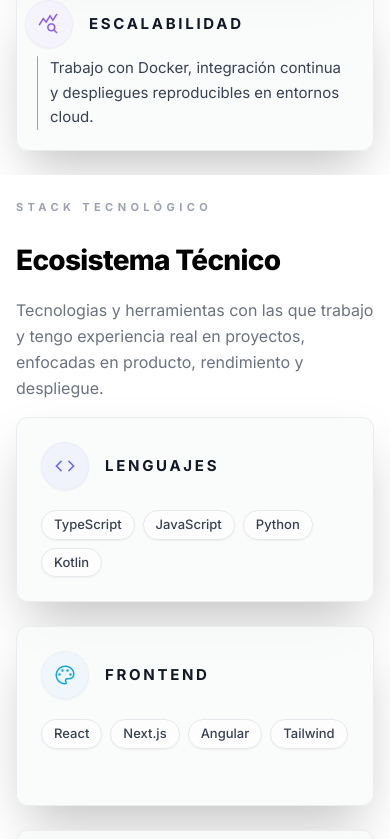
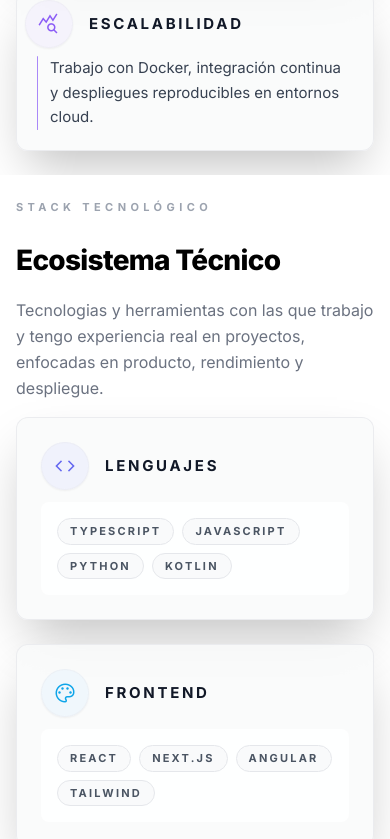
Before and after one commit to BlackDFCN/Portfolio, a Next.js app: page / in a window 390 px wide. Shown: the part 2448-3287 px from the top of the page. Built offline with nearby package versions, Linux system fonts and the light colour scheme.

Commit message:
fix: enhance dark mode styles for project cards and tags; improve layout and description visibility in project card content

```diff
--- a/app/globals.css
+++ b/app/globals.css
@@ -654,11 +654,30 @@ body {
 /* Unifica fondo y borde para igualar claridad y contraste del modo claro */
 .dark .project-card,
 .dark .stack-category-card,
-.dark .pillar-card,
-.dark .service-card {
-  background: linear-gradient(120deg, rgba(30,32,36,0.98) 60%, rgba(22,23,27,0.98) 100%);
-  border: 1.5px solid rgba(255,255,255,0.08);
-  box-shadow: 0 1px 3px 0 rgba(0,0,0,0.25);
+.dark .pillar-card {
+  background: #23242a !important;
+  border-radius: 8px;
+  box-shadow: 0 1px 3px 0 rgba(0,0,0,0.18);
+  border: none !important;
+}
+
+.dark .tech-badge,
+.dark .project-tag {
+  border: 1.5px solid #444851 !important;
+  background: #23242a !important;
+  color: #e5e7eb !important;
+  border-radius: 9999px !important;
+  font-weight: 700;
+  text-transform: uppercase;
+  letter-spacing: 0.2em;
+  font-size: clamp(11px, 0.9vw, 12px);
+  transition: border-color var(--transition-base), background-color var(--transition-base), color var(--transition-base);
+}
+.dark .tech-badge:hover,
+.dark .project-tag:hover {
+  border: 1.5px solid #fff !important;
+  background: #35363c !important;
+  color: #fff !important;
 }
 
 .dark .project-card-image-wrapper {
@@ -695,20 +714,18 @@ body {
 }
 
 .dark .project-tag {
-  border: 1.5px solid rgba(255,255,255,0.10);
-  background: rgba(255,255,255,0.04);
-  color: #d1d5db;
+  border: 1.5px solid #444851;
+  background: #23242a;
+  color: #e5e7eb;
 }
 
 .dark .project-tag:hover {
-  border: 1.5px solid rgba(255,255,255,0.18);
-  background: rgba(255,255,255,0.10);
+  border: 1.5px solid #fff;
+  background: #35363c;
   color: #fff;
 }
 
-.dark .tech-badge {
-  @apply border-white/10 bg-white/5;
-}
+
 
 .dark .tech-pill {
   @apply border-white/10 bg-white/5 text-gray-300;
--- a/app/page.tsx
+++ b/app/page.tsx
@@ -278,12 +278,18 @@ export default function HomePage() {
                     {group.title}
                   </h4>
                 </div>
-                <div className="flex flex-wrap gap-2 mt-2">
-                  {group.items.map((item) => (
-                    <span className="px-3 py-1 rounded-full border border-gray-200 dark:border-white/10 bg-white/70 dark:bg-white/10 text-[clamp(13px,1vw,15px)] font-medium text-gray-700 dark:text-gray-200 shadow-sm transition-all duration-300 group-hover:bg-white/90 group-hover:dark:bg-white/20" key={item}>
-                      {item}
-                    </span>
-                  ))}
+                <div className="project-card-content flex flex-col gap-2 p-4 sm:p-5 bg-white/90 dark:bg-white/5 rounded-lg w-full">
+                  {/* Description (if any) */}
+                  {group.description && (
+                    <p className="project-card-description mb-2">{group.description}</p>
+                  )}
+                  <div className="flex flex-wrap gap-2">
+                    {group.items.map((item) => (
+                      <span className="project-tag" key={item}>
+                        {item}
+                      </span>
+                    ))}
+                  </div>
                 </div>
               </article>
             ))}
```
